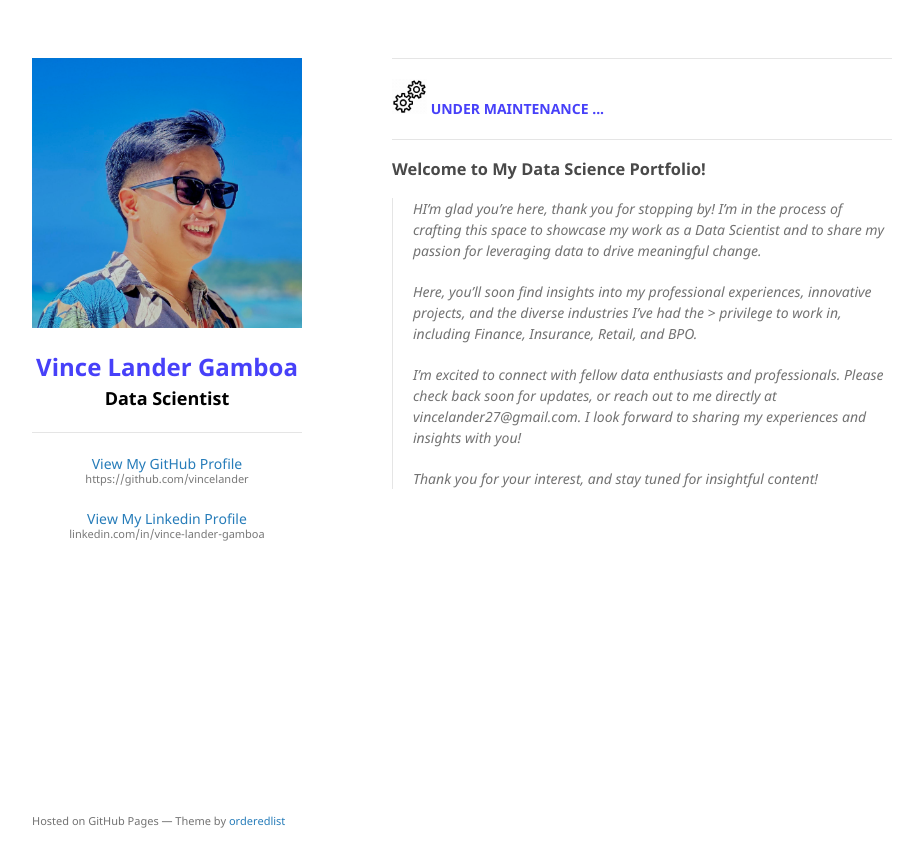
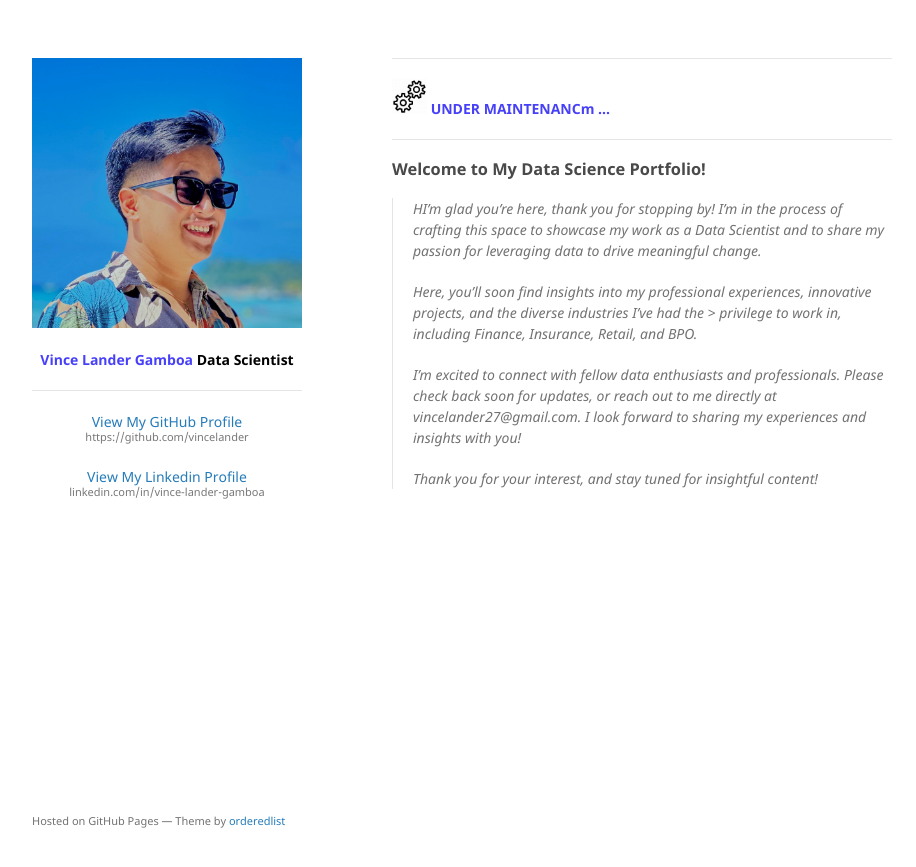
Before and after one commit to vincelander/vincelander.github.io, a Jekyll site: the page built from index.md, in a window 1280 px wide. Shown: the top 867 px of the page, without its empty margins (178-1094 px from the left). Built offline with Jekyll 4.4.1, drawn with Linux system fonts in a browser that asks for light colours.

Commit message:
update view and details

```diff
--- a/_layouts/default.html
+++ b/_layouts/default.html
@@ -90,12 +90,12 @@
         {% endif %}
         <br>
         <p style="text-align:center;">
-          <font size="5" color="#4740F9">
-            <b>Vince Lander Gamboa</b>
-          </font>
-          <font size="4" color="#000000">
-            <b>Data Scientist</b>
-          </font>
+          <b style="font: size 35px; color: #4740F9">
+            Vince Lander Gamboa
+          </b>
+          <b style="font: size 25px; color: #000000">
+            Data Scientist
+          </b>
         </p>
         <hr>
         {% if site.github.is_project_page %}
@@ -127,7 +127,7 @@
         <p style="font: size 35px; color: #4740F9">
         <!-- <font size="7px" color="#4740F9"> -->
           <img src="/assets/img/gear-logo.gif" alt="Logo" style="width: 35px; height: auto;">
-          <b>UNDER MAINTENANCE ...</b>
+          <b>UNDER MAINTENANCm ...</b>
         <!-- </font> -->
         </p>
         <hr>
```
